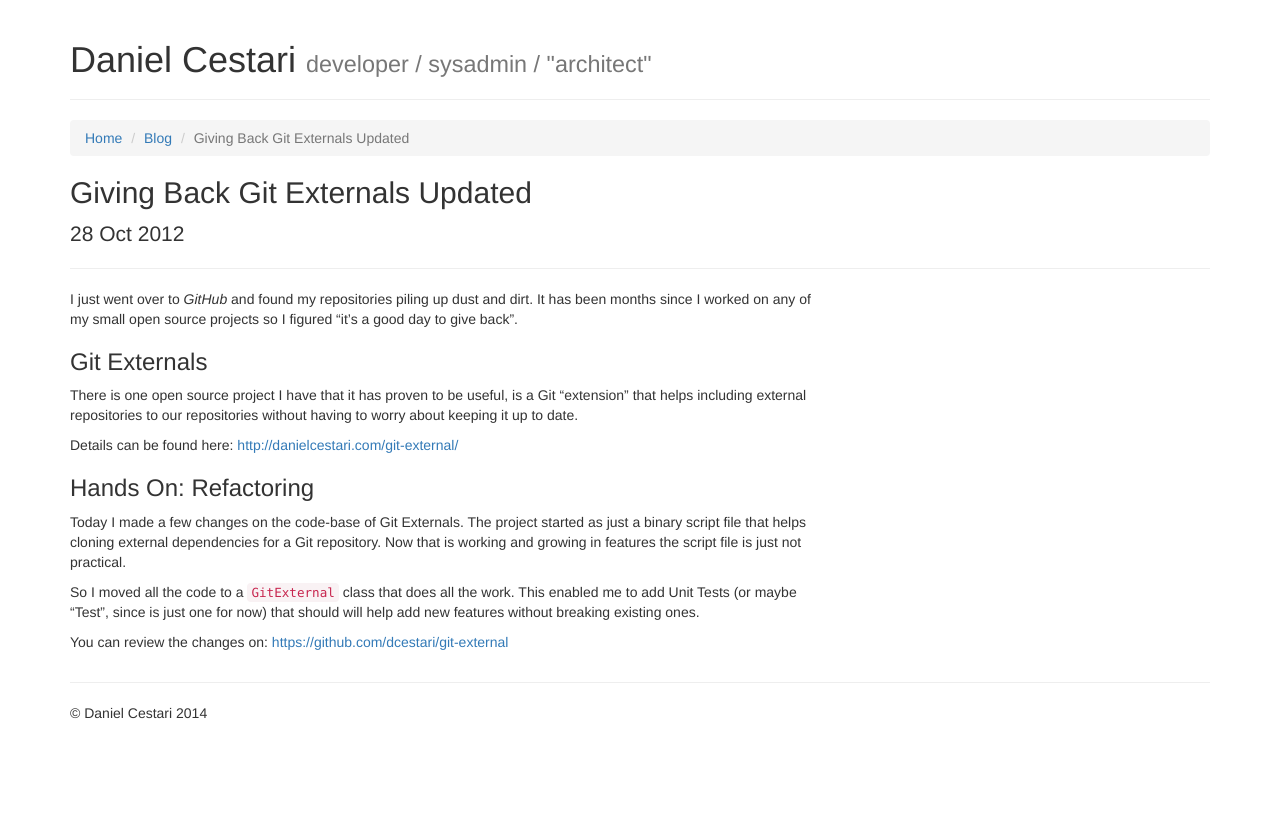
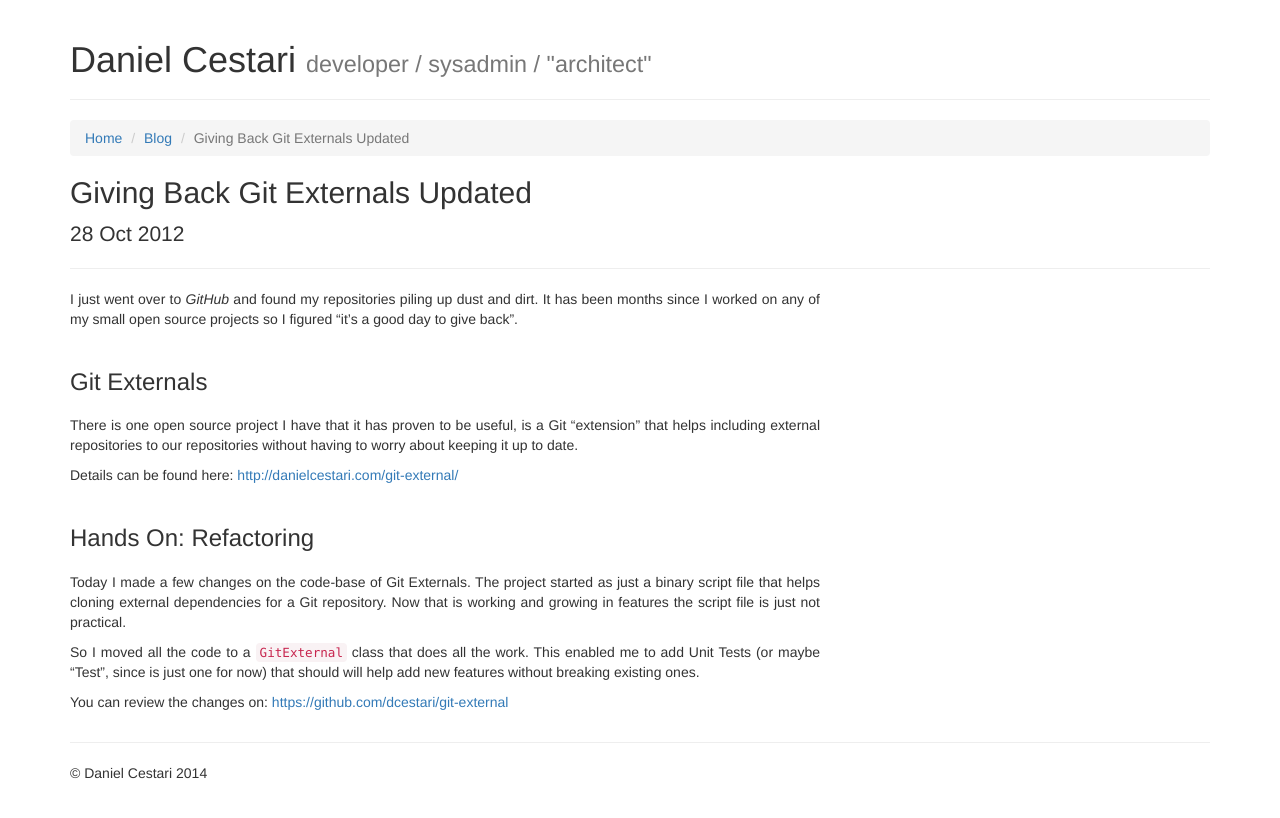
Before and after one commit to dcestari/dcestari.github.com, a Jekyll site: the page built from blog/_posts/2012-10-28-giving-back-git-externals-updated.md, in a window 1280 px wide. Shown: the top 818 px of the page. Built offline with Jekyll 4.4.1, drawn with Linux system fonts in a browser that asks for light colours; nearby versions of some CDN libraries.

Commit message:
Modify post style to be easier to read

```diff
--- a/_layouts/post.html
+++ b/_layouts/post.html
@@ -5,6 +5,16 @@
     <meta name="viewport" content="width=device-width, initial-scale=1.0">
     <link rel="stylesheet" href="//netdna.bootstrapcdn.com/bootstrap/3.1.1/css/bootstrap.min.css">
     <link rel="stylesheet" href="//netdna.bootstrapcdn.com/bootstrap/3.1.1/css/bootstrap-theme.min.css">
+    <style>
+    .post-content {
+      text-align: justify;
+    }
+
+    .post-content h3 {
+      margin-top: 40px;
+      margin-bottom: 20px;
+    }
+    </style>
     <title>Daniel Cestari - {{ page.title }}</title>
   </head>
   <body>
@@ -25,7 +35,7 @@
       <hr />
 
       <div class="row">
-        <div class="col-sm-8">
+        <div class="col-sm-8 post-content">
           {{ content }}
         </div>
       </div>
```
